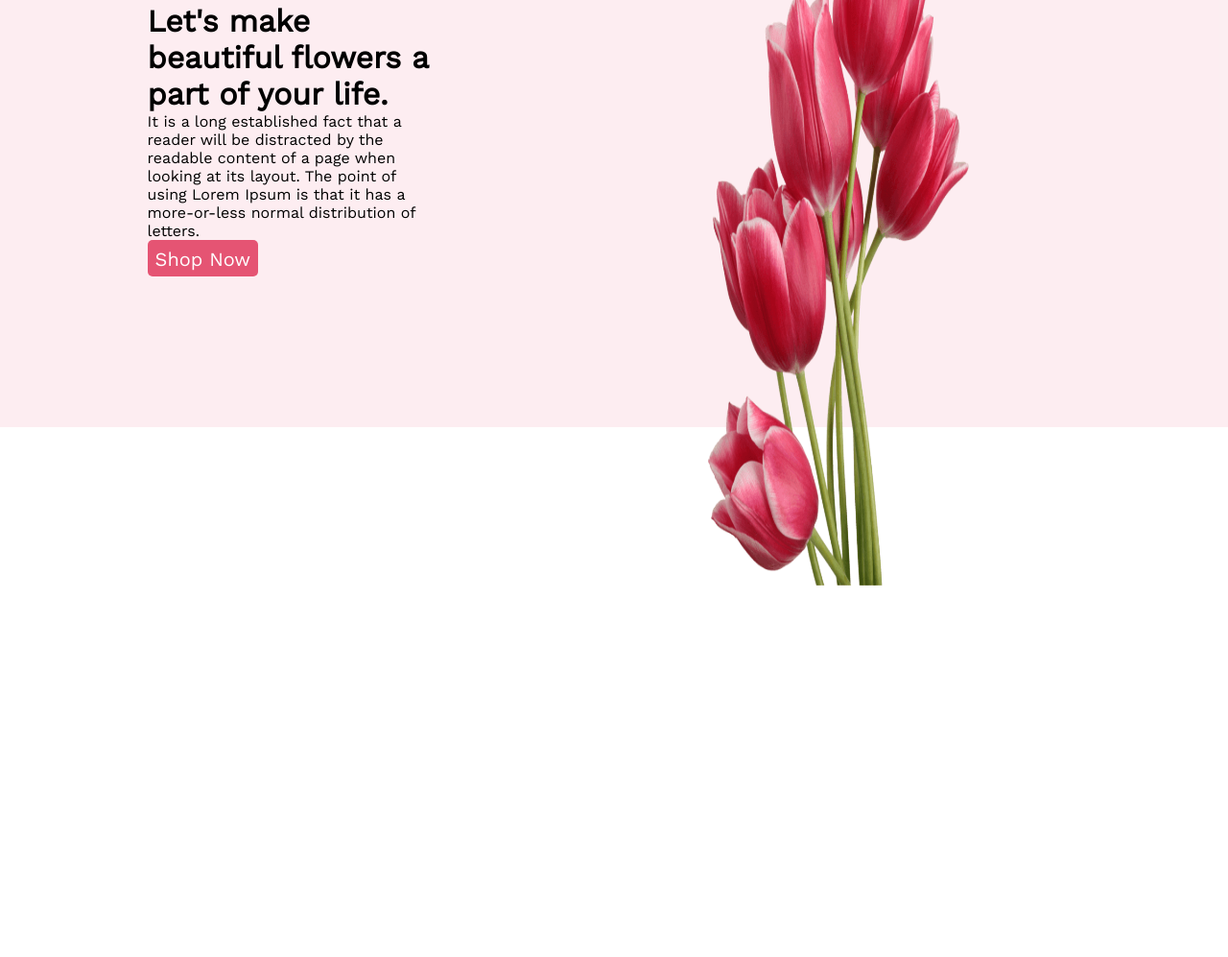
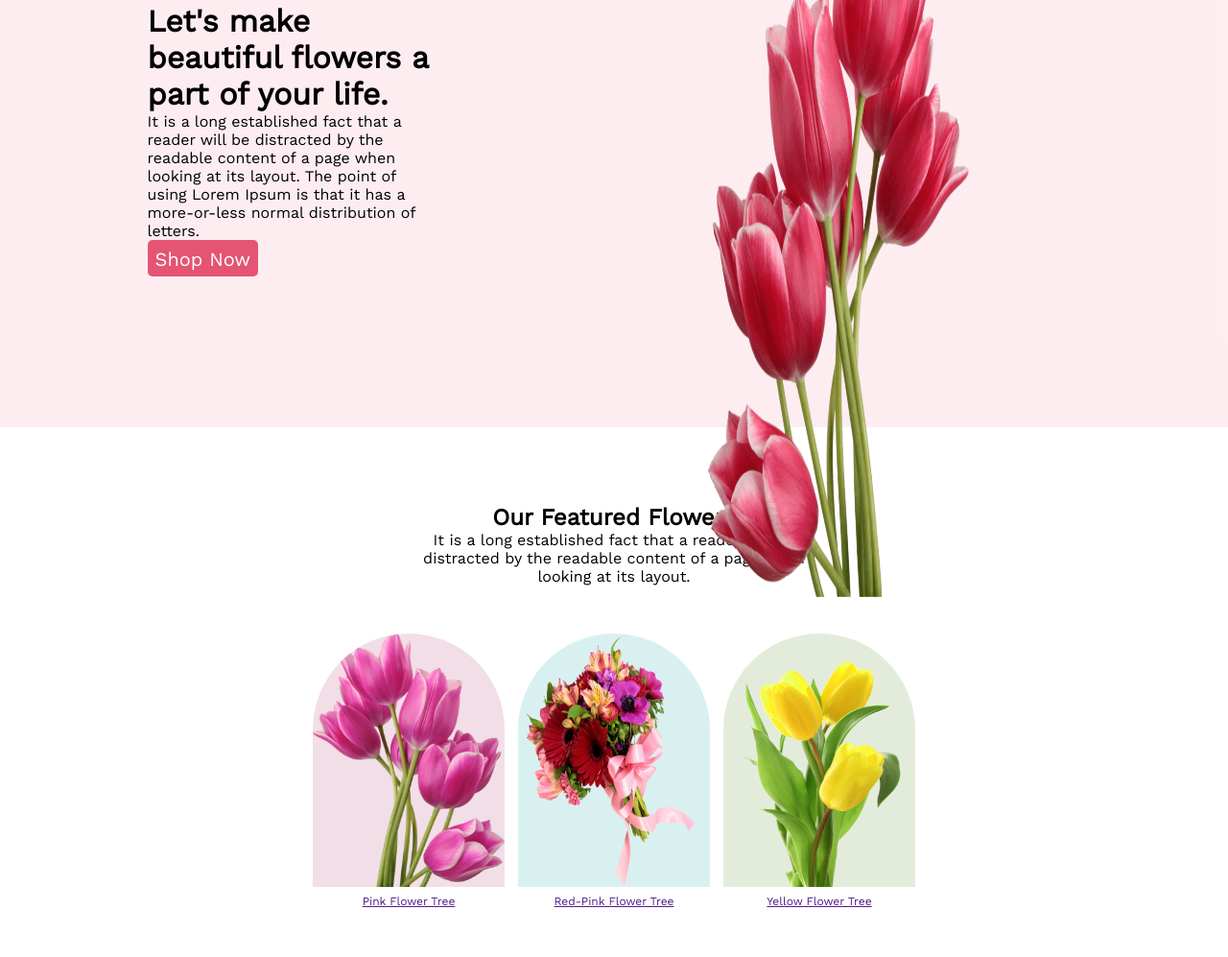
Before and after one commit to aminul-islam-be/AmiTomarFulBikreta, a plain HTML site: page index.html in a window 1280 px wide. Shown: the part 155-1152 px from the top of the page at 96% size. Before the commit the page ends 800 px from the top, so only its background shows below. Drawn offline with nearby package versions, Linux system fonts and the light colour scheme.

Commit message:
second step done, yea I do it

```diff
--- a/index.html
+++ b/index.html
@@ -20,7 +20,32 @@
             <div class="h-site2"><img src="img/pngwing 10.png" style="width: 300px;" alt="A good flower change your mind-set"></div>
         </div>
     </header>
-    <main></main>
+    <main>
+        <section class="section-area1">
+            <div>
+                <div class="h2-p-tag-center">
+                    <div class="step1">
+                        <h2>Our Featured Flowers</h2>
+                        <p>It is a long established fact that a reader will be distracted by the readable content of a page when looking at its layout.</p>
+                    </div>
+                </div>
+                <div class="flower-flex">
+                    <div>
+                         <div><img src="img/pngwing 6.png" id="bgC1" class="bg-tulip" alt="pink-tulip"></div>
+                         <div class="anchorCenter"><a class="anchorSize" href="">Pink Flower Tree</a></div>
+                    </div>
+                    <div>
+                        <div><img src="img/pngwing 5.png" id="bgC2" class="bg-tulip"  alt="gift-flower"></div>
+                        <div class="anchorCenter"><a href="" class="anchorSize">Red-Pink Flower Tree</a></div>
+                    </div>
+                    <div>
+                        <div><img src="img/pngwing 7.png" id="bgC3" class="bg-tulip" alt="yellow-tulip"></div>
+                        <div class="anchorCenter"><a href="" class="anchorSize">Yellow Flower Tree</a></div>
+                    </div>
+                </div>
+            </div>
+        </section>
+    </main>
     <footer></footer>
 </body>
 </html>
--- a/style.css
+++ b/style.css
@@ -20,7 +20,7 @@
     position: absolute;
     top: 45px;
     right: 20%;
-    height: 90%;
+    height: 91.5%;
 }
 
 .a-stl{
@@ -35,3 +35,49 @@
     padding: 8px;
     border-radius: 5px;
 }
+/* header finished */
+.section-area1{
+    margin-top: 80px;
+}
+.step1{
+    width: 400px;
+    text-align: center;
+}
+.h2-p-tag-center{
+    display: flex;
+    justify-content: center;
+}
+.flower-flex{
+    display: flex;
+    justify-content: center;
+    gap: 14px;
+    padding: 50px;
+
+}
+.bg-tulip{
+    height: 264px;
+    background: ;
+
+}
+#bgC1{
+    border-radius: 300px 300px 0px 0px;
+    background: rgba(167, 33, 98, 0.15);
+    width: 200px;
+}
+#bgC2{
+    border-radius: 300px 300px 0px 0px;
+    background: rgba(5, 151, 160, 0.15);
+    width: 200px;
+}
+#bgC3{
+    border-radius: 300px 300px 0px 0px;
+    background: rgba(71, 125, 17, 0.15);
+    width: 200px;
+}
+.anchorCenter{
+    text-align: center;
+}
+
+.anchorSize{
+    font-size: 12px;
+}
```
